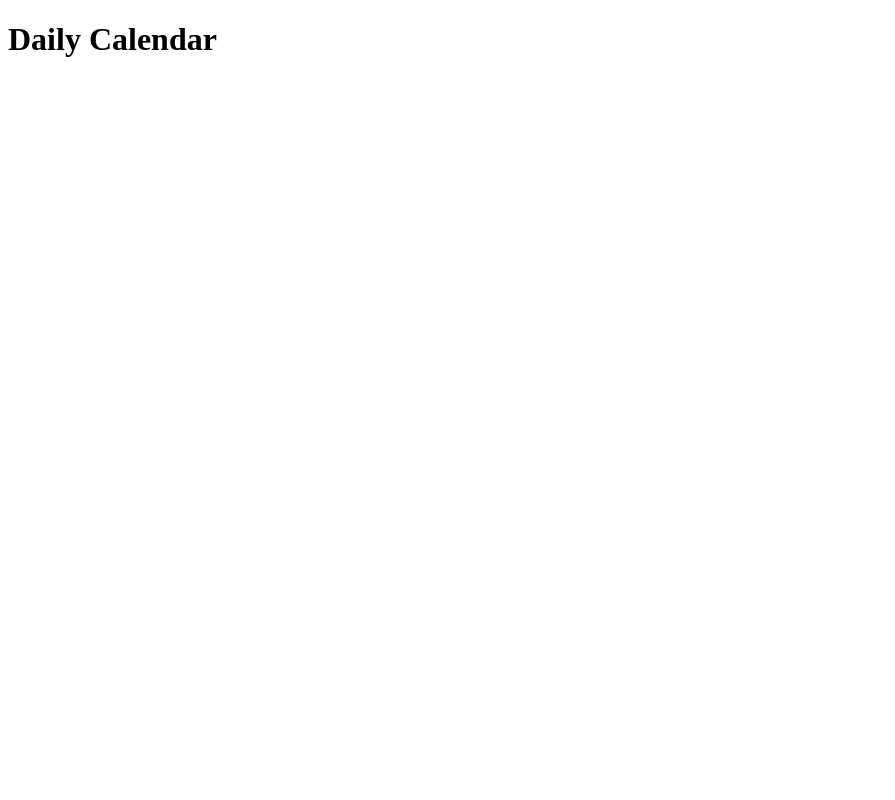
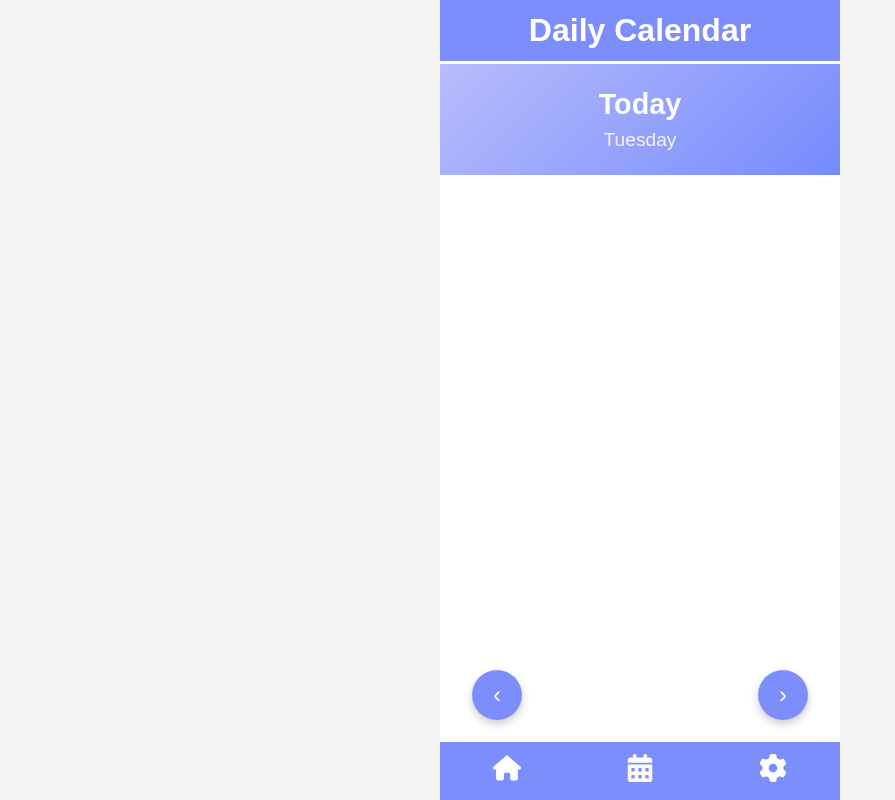
Before and after one commit to cse110-sp25-group09/Habit-Tracker, a website: page admin/daily-calendar.html in a window 1280 px wide. Shown: the whole page, without its empty margins (0-895 px from the left). Drawn offline with Linux system fonts and the light colour scheme.

Commit message:
added ability to scroll through days

```diff
--- a/admin/daily-calendar.html
+++ b/admin/daily-calendar.html
@@ -3,9 +3,54 @@
   <head>
     <meta charset="UTF-8" />
     <meta name="viewport" content="width=device-width, initial-scale=1.0" />
-    <title>Daily Calendar</title>
+    <title>Daily Calendar - Habit Tracker</title>
+    <link rel="stylesheet" href="/out/styles/daily_style.css" />
   </head>
   <body>
-    <h1>Daily Calendar</h1>
+    <div class="app">
+      <h1 class="app-header">Daily Calendar</h1>
+
+      <section class="date-display">
+        <h2 id="current-date">Nothing</h2>
+        <p id="current-day">Monday</p>
+      </section>
+
+      <div id="card-container">
+        <!-- Habit cards for the selected day will be displayed here -->
+      </div>
+
+      <p id="no-habits-message" style="display: none;">No habits scheduled for this day</p>
+
+      <!-- Navigation arrows -->
+      <nav class="day-navigation">
+        <button id="prev-day" class="nav-arrow">
+          <span aria-hidden="true">‹</span>
+        </button>
+        <button id="next-day" class="nav-arrow">
+          <span aria-hidden="true">›</span>
+        </button>
+      </nav>
+
+      <footer class="nav-bar">
+        <div id="home-selection" class="nav-item">
+          <img src="/out/icons/house-solid.svg" alt="home" />
+        </div>
+
+        <div id="calendar-selection" class="nav-item">
+          <img src="/out/icons/calendar-days-solid.svg" alt="calendar" />
+          <div id="calendar-menu">
+            <ul>
+              <li id="daily-option">Daily</li>
+              <li id="monthly-option">Monthly</li>
+            </ul>
+          </div>
+        </div>
+
+        <div id="settings-selection" class="nav-item">
+          <img src="/out/icons/gear-solid.svg" alt="settings" />
+        </div>
+      </footer>
+    </div>
+    <script src="/out/scripts/daily-calendar.js"></script>
   </body>
 </html>
```
Also changed, not shown: out/scripts/daily-calendar.js (added), out/styles/daily_style.css (added).
